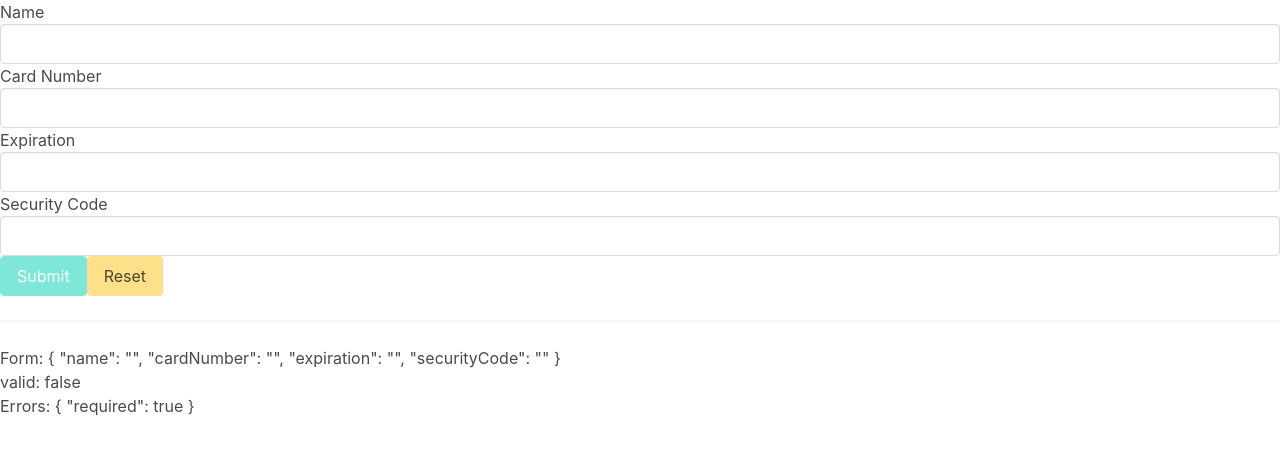
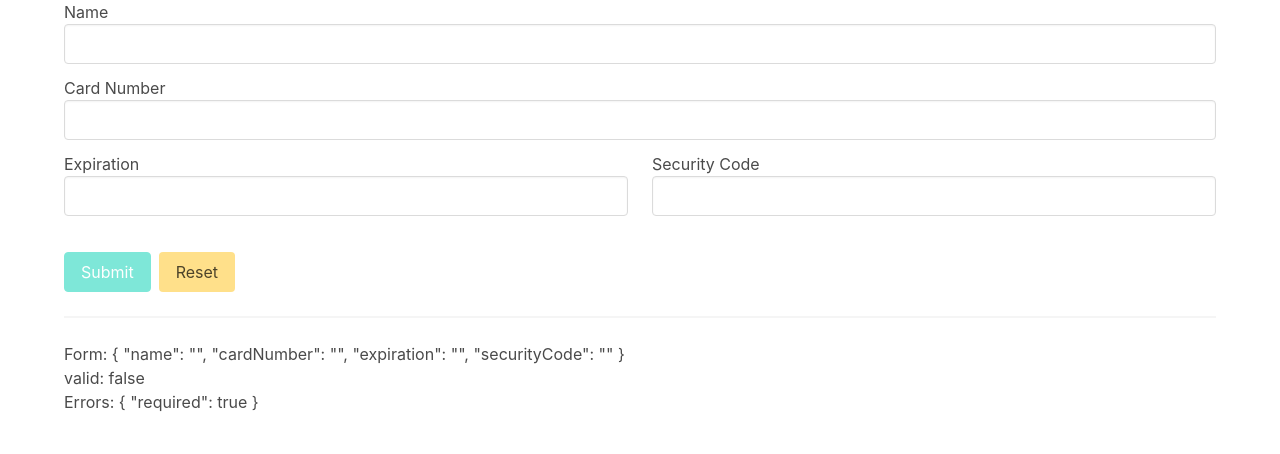
Before and after one commit to elPoeta/angular-reactive-form, an Angular app: page / in a window 1280 px wide. Shown: the top 454 px of the page. Built offline with nearby package versions, Linux system fonts and the light colour scheme.

Commit message:
add style form

```diff
--- a/src/app/Components/credit-card-form/credit-card-form.component.html
+++ b/src/app/Components/credit-card-form/credit-card-form.component.html
@@ -1,10 +1,19 @@
 <form [formGroup]='cardForm' (ngSubmit)="onSubmit()">
     <app-input [control]="cardForm.get('name')" label="Name"></app-input>
     <app-input [control]="cardForm.get('cardNumber')" label="Card Number"></app-input>
-    <app-input [control]="cardForm.get('expiration')" label="Expiration"></app-input>
-    <app-input [control]="cardForm.get('securityCode')" label="Security Code"></app-input>
-    <button [disabled]="cardForm.invalid" class="button is-primary" type="submit">Submit</button>
-    <button class="button is-warning" type="button" (click)="onReset()">Reset</button>
+    <div class="columns">
+        <div class="column">
+            <app-input [control]="cardForm.get('expiration')" label="Expiration"></app-input>
+        </div>
+        <div class="column">
+            <app-input [control]="cardForm.get('securityCode')" label="Security Code"></app-input>
+        </div>
+    </div>
+    <div class="buttons">
+        <button [disabled]="cardForm.invalid" class="button is-primary" type="submit">Submit</button>
+        <button class="button is-warning" type="button" (click)="onReset()">Reset</button>
+    </div>
+
 </form>
 <hr>
 <div>Form: {{ cardForm.value | json}}</div>
--- a/src/app/Components/input/input.component.css
+++ b/src/app/Components/input/input.component.css
@@ -0,0 +1,3 @@
+.field {
+    margin-bottom: .75rem;
+}
--- a/src/app/app.component.html
+++ b/src/app/app.component.html
@@ -1 +1,3 @@
-<app-credit-card-form></app-credit-card-form>
+<div class="container">
+    <app-credit-card-form></app-credit-card-form>
+</div>
```
